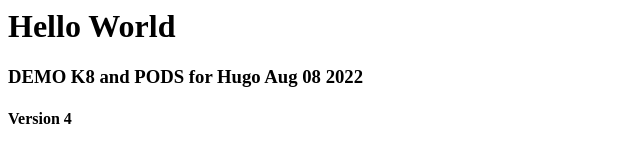
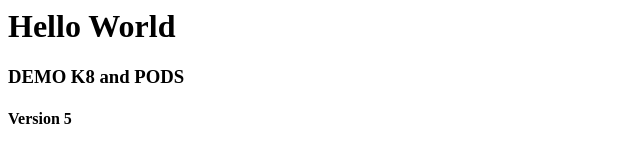
Before and after one commit to arunkumarbm/helloworld-k8-demo, a plain HTML site: page index.html in a window 1280 px wide. Shown: the whole page, without its empty margins (0-640 px from the left). Drawn offline with Linux system fonts and the light colour scheme.

Commit message:
Update index.html

```diff
--- a/index.html
+++ b/index.html
@@ -1,7 +1,7 @@
 <html>
 <body>
 <h1>Hello World</h1>
-<h3>DEMO K8 and PODS for Hugo Aug 08 2022</h3>
-<h4> Version 4 </h4>
+<h3>DEMO K8 and PODS</h3>
+<h4> Version 5 </h4>
 </body>
 </html>
```
